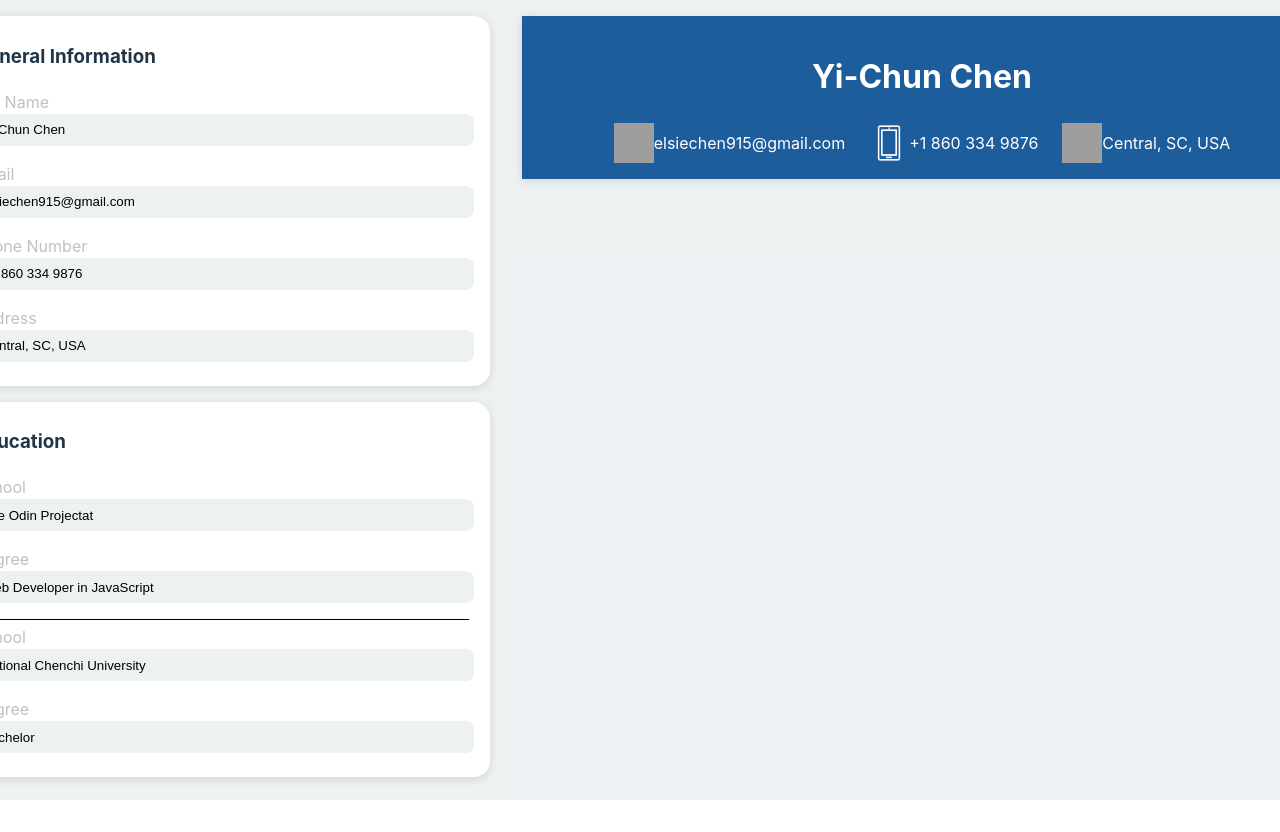
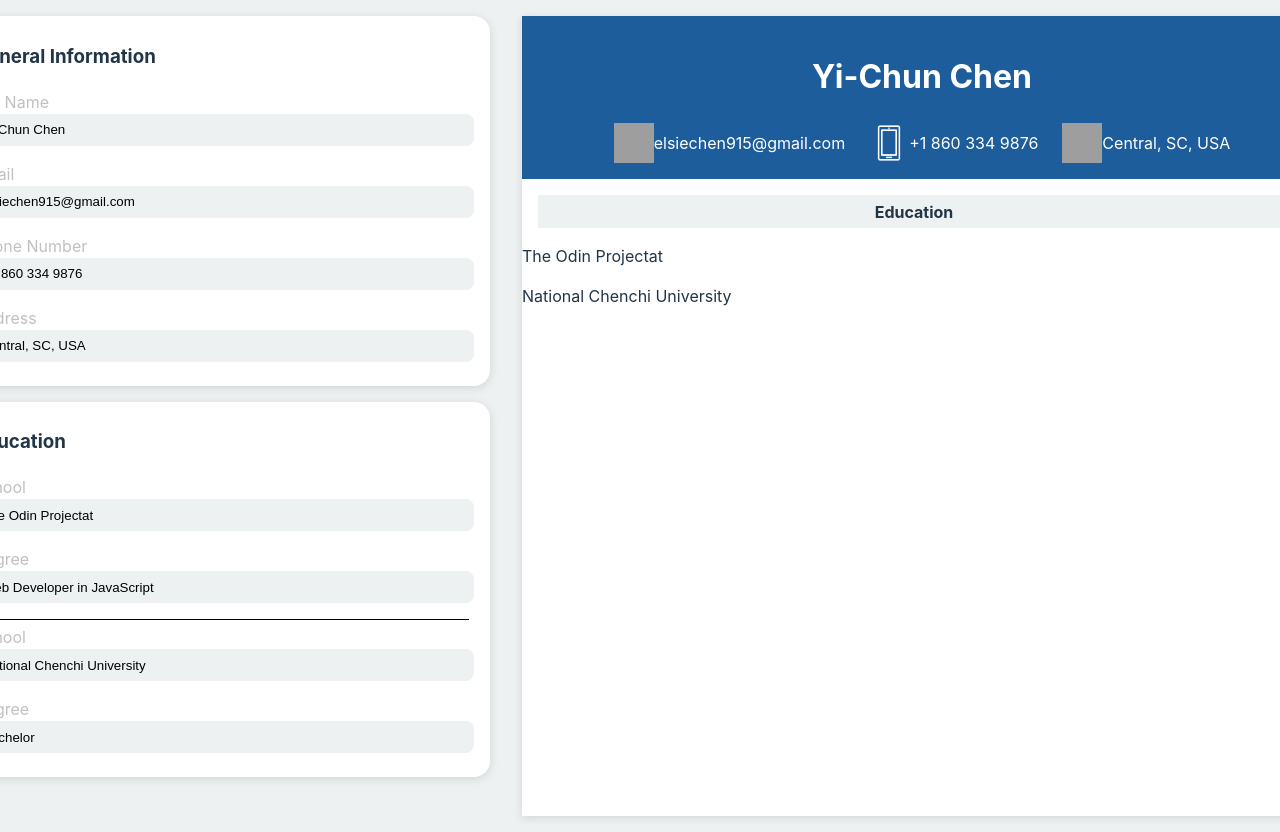
Before and after one commit to elsiechen/CV-Application, a React (Vite) app: page / in a window 1280 px wide. Shown: the top 832 px of the page. Before the commit the page ends 800 px from the top, so only its background shows below. Built offline with nearby package versions, Linux system fonts and the light colour scheme; grey boxes are pictures that could not be loaded.

Commit message:
Install and import uuid package to generate unique key

```diff
--- a/package.json
+++ b/package.json
@@ -11,7 +11,8 @@
   },
   "dependencies": {
     "react": "^18.2.0",
-    "react-dom": "^18.2.0"
+    "react-dom": "^18.2.0",
+    "uuid": "^9.0.0"
   },
   "devDependencies": {
     "@types/react": "^18.2.15",
--- a/src/App.jsx
+++ b/src/App.jsx
@@ -3,6 +3,7 @@ import './App.css'
 import GeneralForm from './components/GeneralForm'
 import Report from './components/Report'
 import EducationForm from './components/EducationForm'
+import { v4 as uuid } from 'uuid'
 
 function App() {
   const initialGeneral = {
@@ -14,6 +15,7 @@ function App() {
 
   const initialEducations = [
     {
+      id: uuid(),
       school: 'The Odin Projectat',
       degree: 'Web Developer in JavaScript',
       field: '',
@@ -33,12 +35,24 @@ function App() {
   const [ general, setGeneral ] = useState(initialGeneral);
   const [ educations, setEducations ] = useState(initialEducations);
 
-  const schoolChange = (e, school) => {
+  const schoolChange = (e, id) => {
+    console.log(e.target)
+    e.preventDefault();
     setEducations(educations.map(education => {
-      return (education.school === school)?
+      return (education.id === id)?
         {...education, school: e.target.value}: education
     }))
   }
+
+  // const handleSubmit = (e, item) => {
+  //   e.preventDefault();
+  //   setEducations(educations.map(education => {
+  //     console.log(e.target)
+  //     return (education === item)?
+  //       {...education, school: e.target[0].value
+  //         degree: e.target[1].value}: education
+  //   }))
+  // }
 
   return (
     <div className='container'>
@@ -52,7 +66,8 @@ function App() {
           schoolChange={schoolChange}/>
       </div>
       <div className='report'>
-        <Report general={general}/>
+        <Report general={general}
+                educations={educations}/>
       </div>
     </div>
   )
--- a/src/components/EducationForm.jsx
+++ b/src/components/EducationForm.jsx
@@ -10,11 +10,11 @@ export default function EducationForm(
         <div className="form">
             <h3>Education</h3>
             {educations.map(education => (
-                <form key={education.school}>
+                <form key={education.id}>
                     <div className="field">
                         <label htmlFor='school'>School</label>
                         <input value={education.school}
-                                onChange={schoolChange}
+                                onChange={(e) => schoolChange(e, education.id)}
                                 id='school'/>
                     </div>
                     <div className="field">
--- a/src/components/Report.jsx
+++ b/src/components/Report.jsx
@@ -3,7 +3,7 @@ import emailImg from '/email.png'
 import phoneImg from '/phone.png'
 import addressImg from '/address.png'
 
-export default function Report({general}) {
+export default function Report({ general, educations}) {
     return (
         <div className="report-container">
             <div className="head">
@@ -24,7 +24,12 @@ export default function Report({general}) {
                 </div>
             </div>
             <div className="education">
-
+                <div className="header">Education</div>
+                {educations.map(education => (
+                    <div className="educationItem" key={education.school}>
+                        {education.school}
+                    </div>
+                ))}
             </div>
             <div className="experience">
 
--- a/src/components/components.css
+++ b/src/components/components.css
@@ -33,6 +33,7 @@ form>div:has(input:focus) label {
 .report-container {
     background-color: white;
     width: 800px;
+    min-height: 100vh;
     /* padding: 0.5rem 1rem; */
     margin: 1rem;
     box-shadow: rgba(99, 99, 99, 0.2) 0px 2px 8px 0px;
@@ -72,3 +73,23 @@ hr {
     background-color: black;
     margin: 5px; /* Add some margin above and below the horizontal rule */
 }
+
+.education {
+    display: flex;
+    flex-direction: column;
+    justify-content: center;
+}
+
+.header {
+    width: 90%;
+    background-color: rgba(14,55,78,.07); /* Set the color of the horizontal rule */
+    margin: 1rem;
+    padding: 0.3rem 1rem;
+    text-align: center;
+    font-size: 1rem;
+    font-weight: bold;
+}
+
+.educationItem {
+    margin-bottom: 1rem;
+}
```
Also changed, not shown: 1 other file (tests, documents, lock files or other folders).
